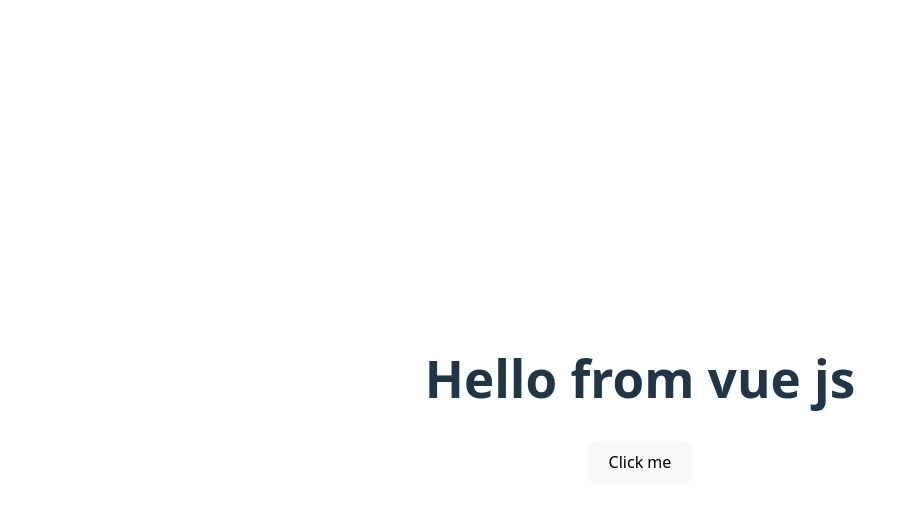
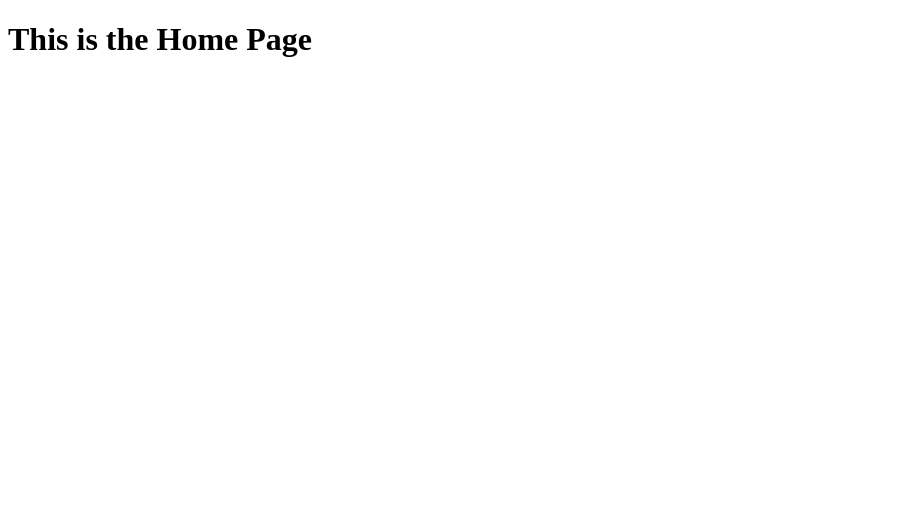
Before and after one commit to rubayetseason/learning-vue-with-ecommerce, a Vue app: page / in a window 1280 px wide. Shown: the top 506 px of the page, without its empty margins (0-909 px from the left). Built offline with nearby package versions, Linux system fonts and the light colour scheme.

Commit message:
setup vue router completed

```diff
--- a/src/App.vue
+++ b/src/App.vue
@@ -1,29 +1,5 @@
-<script setup lang="ts">
-import { Button } from "@/components/ui/button";
-</script>
+<script setup lang="ts"></script>
 
 <template>
-  <div>
-    <h1>Hello from vue js</h1>
-    <div class="p-4">
-      <Button>Click me</Button>
-    </div>
-  </div>
+  <router-view />
 </template>
-
-<style scoped>
-.logo {
-  height: 6em;
-  padding: 1.5em;
-  will-change: filter;
-  transition: filter 300ms;
-}
-
-.logo:hover {
-  filter: drop-shadow(0 0 2em #646cffaa);
-}
-
-.logo.vue:hover {
-  filter: drop-shadow(0 0 2em #42b883aa);
-}
-</style>
--- /dev/null
+++ b/src/pages/AuthPage.vue
@@ -0,0 +1,3 @@
+<template>
+  <h1 class="text-xl font-bold p-4">This is the Auth Page</h1>
+</template>
--- /dev/null
+++ b/src/pages/CartPage.vue
@@ -0,0 +1,3 @@
+<template>
+  <h1 class="text-xl font-bold p-4">This is the Cart Page</h1>
+</template>
--- /dev/null
+++ b/src/pages/CategoryPage.vue
@@ -0,0 +1,3 @@
+<template>
+  <h1 class="text-xl font-bold p-4">This is the Category Page</h1>
+</template>
--- /dev/null
+++ b/src/pages/HomePage.vue
@@ -0,0 +1,3 @@
+<template>
+  <h1 class="text-xl font-bold p-4">This is the Home Page</h1>
+</template>
--- /dev/null
+++ b/src/pages/ProductsPage.vue
@@ -0,0 +1,3 @@
+<template>
+  <h1 class="text-xl font-bold p-4">This is the Products Page</h1>
+</template>
```
Also changed, not shown: src/main.ts (+6 -4 lines), src/router/index.ts (added, +22 -0 lines), src/layouts/DefaultLayout.vue (added).
